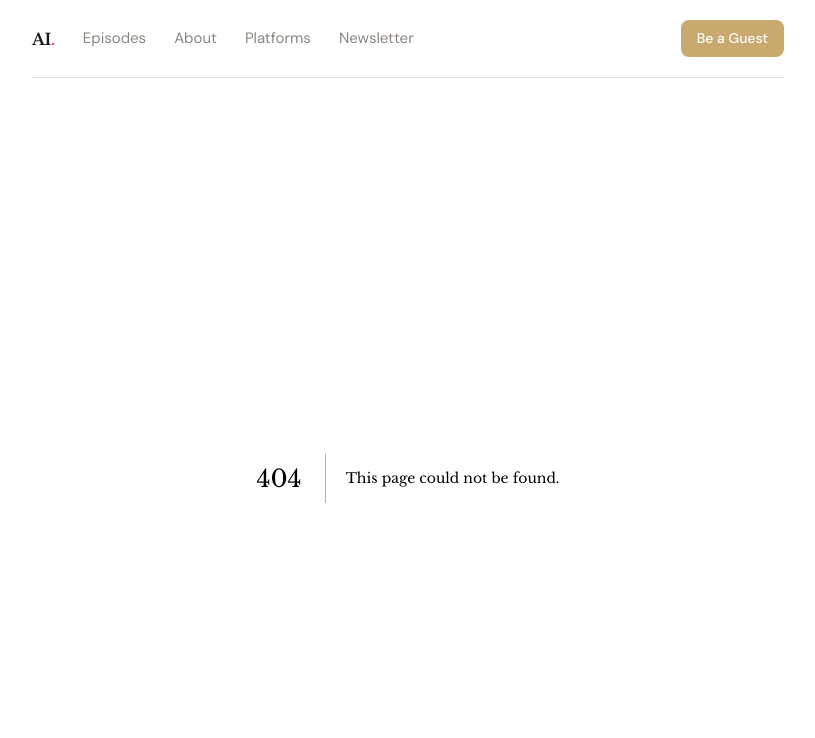
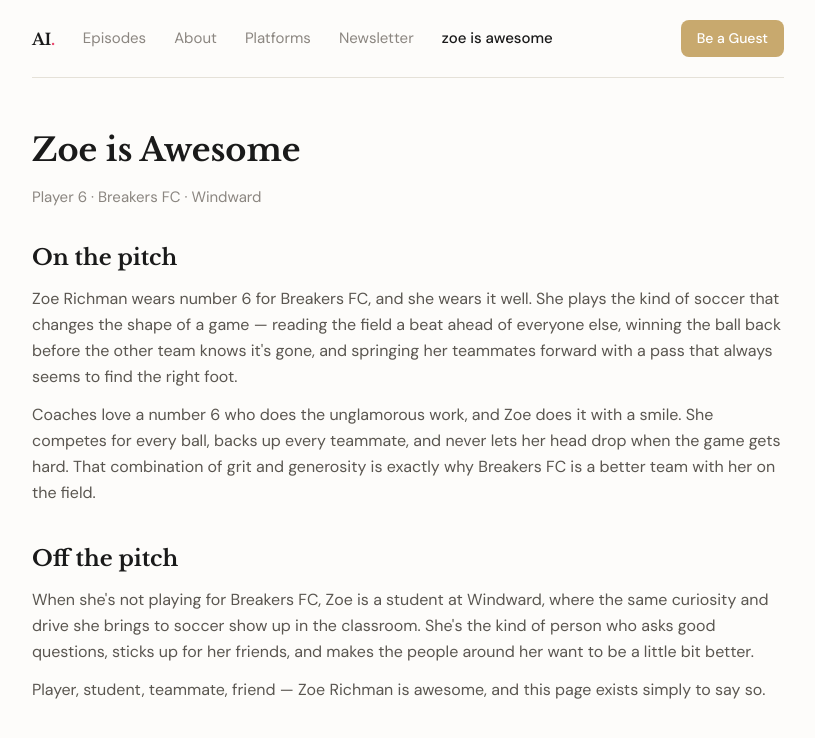
Before and after one commit to krichman2000/AppliedIntelligence, a Next.js app: page /zoe in a window 1280 px wide. Before the commit this address had no page. Shown: the top 738 px of the page, without its empty margins (232-1047 px from the left). Built offline with nearby package versions, Linux system fonts and the light colour scheme.

Commit message:
Add "zoe is awesome" nav link and Zoe Richman profile page
Co-Authored-By: Claude Opus 4.8 (1M context) <noreply@anthropic.com>

```diff
--- /dev/null
+++ b/src/app/zoe/page.tsx
@@ -0,0 +1,69 @@
+import { Metadata } from "next";
+
+export const metadata: Metadata = {
+  title: "Zoe is Awesome | Applied Intelligence",
+  description:
+    "A profile of Zoe Richman — player 6 for Breakers FC and student at Windward.",
+  openGraph: {
+    title: "Zoe is Awesome | Applied Intelligence",
+    description:
+      "A profile of Zoe Richman — player 6 for Breakers FC and student at Windward.",
+    url: "https://appliedintelligence.fm/zoe",
+    type: "website",
+  },
+  twitter: {
+    card: "summary_large_image",
+    title: "Zoe is Awesome | Applied Intelligence",
+    description:
+      "A profile of Zoe Richman — player 6 for Breakers FC and student at Windward.",
+  },
+  alternates: {
+    canonical: "/zoe",
+  },
+};
+
+export default function ZoePage() {
+  return (
+    <div className="py-12">
+      <h1 className="font-serif text-[32px] font-bold text-charcoal mb-3">
+        Zoe is Awesome
+      </h1>
+      <p className="text-[15px] text-muted mb-8">
+        Player 6 · Breakers FC · Windward
+      </p>
+
+      <h2 className="font-serif text-[22px] font-bold text-charcoal mb-3">
+        On the pitch
+      </h2>
+      <p className="text-base text-body leading-relaxed mb-3">
+        Zoe Richman wears number 6 for Breakers FC, and she wears it well. She
+        plays the kind of soccer that changes the shape of a game — reading the
+        field a beat ahead of everyone else, winning the ball back before the
+        other team knows it&apos;s gone, and springing her teammates forward
+        with a pass that always seems to find the right foot.
+      </p>
+      <p className="text-base text-body leading-relaxed mb-9">
+        Coaches love a number 6 who does the unglamorous work, and Zoe does it
+        with a smile. She competes for every ball, backs up every teammate, and
+        never lets her head drop when the game gets hard. That combination of
+        grit and generosity is exactly why Breakers FC is a better team with her
+        on the field.
+      </p>
+
+      <h2 className="font-serif text-[22px] font-bold text-charcoal mb-3">
+        Off the pitch
+      </h2>
+      <p className="text-base text-body leading-relaxed mb-3">
+        When she&apos;s not playing for Breakers FC, Zoe is a student at
+        Windward, where the same curiosity and drive she brings to soccer show
+        up in the classroom. She&apos;s the kind of person who asks good
+        questions, sticks up for her friends, and makes the people around her
+        want to be a little bit better.
+      </p>
+      <p className="text-base text-body leading-relaxed">
+        Player, student, teammate, friend — Zoe Richman is awesome, and this
+        page exists simply to say so.
+      </p>
+    </div>
+  );
+}
--- a/src/components/Nav.tsx
+++ b/src/components/Nav.tsx
@@ -8,6 +8,7 @@ const navLinks = [
   { href: "/about", label: "About" },
   { href: "/platforms", label: "Platforms" },
   { href: "/newsletter", label: "Newsletter" },
+  { href: "/zoe", label: "zoe is awesome" },
 ];
 
 export function Nav() {
```
